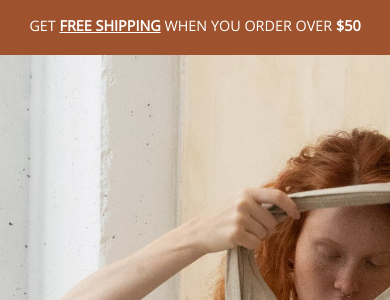
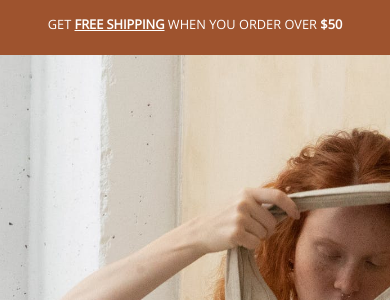
Before and after one commit to Josefinekihlstrom/LauraDay, a Django app: page / in a window 390 px wide. Shown: the part 80-380 px from the top of the page. Run offline with Django 3.2, Linux system fonts and the light colour scheme; some libraries are stand-ins or nearby versions.

Commit message:
Changed font size on banner text for smaller devices

```diff
--- a/static/css/base.css
+++ b/static/css/base.css
@@ -477,7 +477,6 @@ footer {
 }
 
 /* ------------------------------------------- Media Queries */
-
 /* Max width 480px */
 @media screen and (max-width: 480px) {
     .allauth-col {
@@ -493,7 +492,7 @@ footer {
     }
 
     .banner-text {
-        font-size: .9rem;
+        font-size: .8rem;
     }
 
     .mobile-btn {
```
